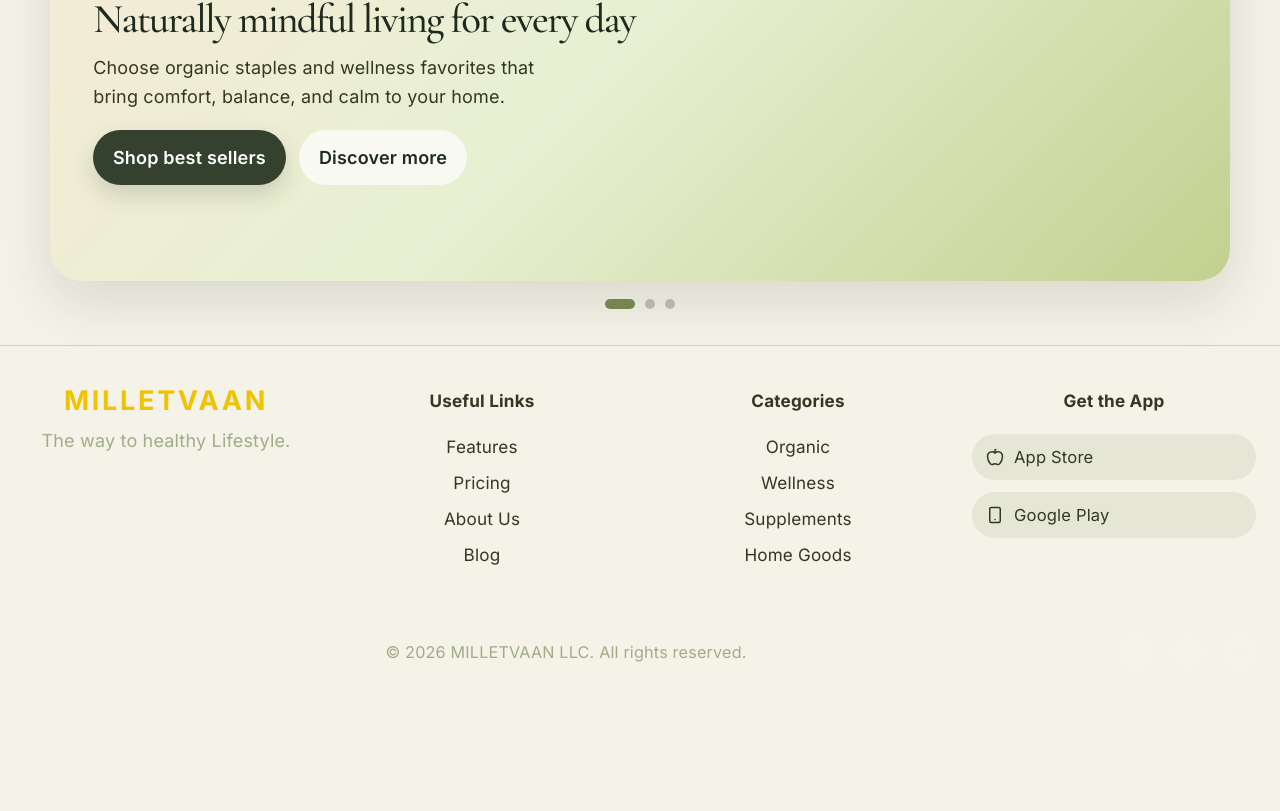
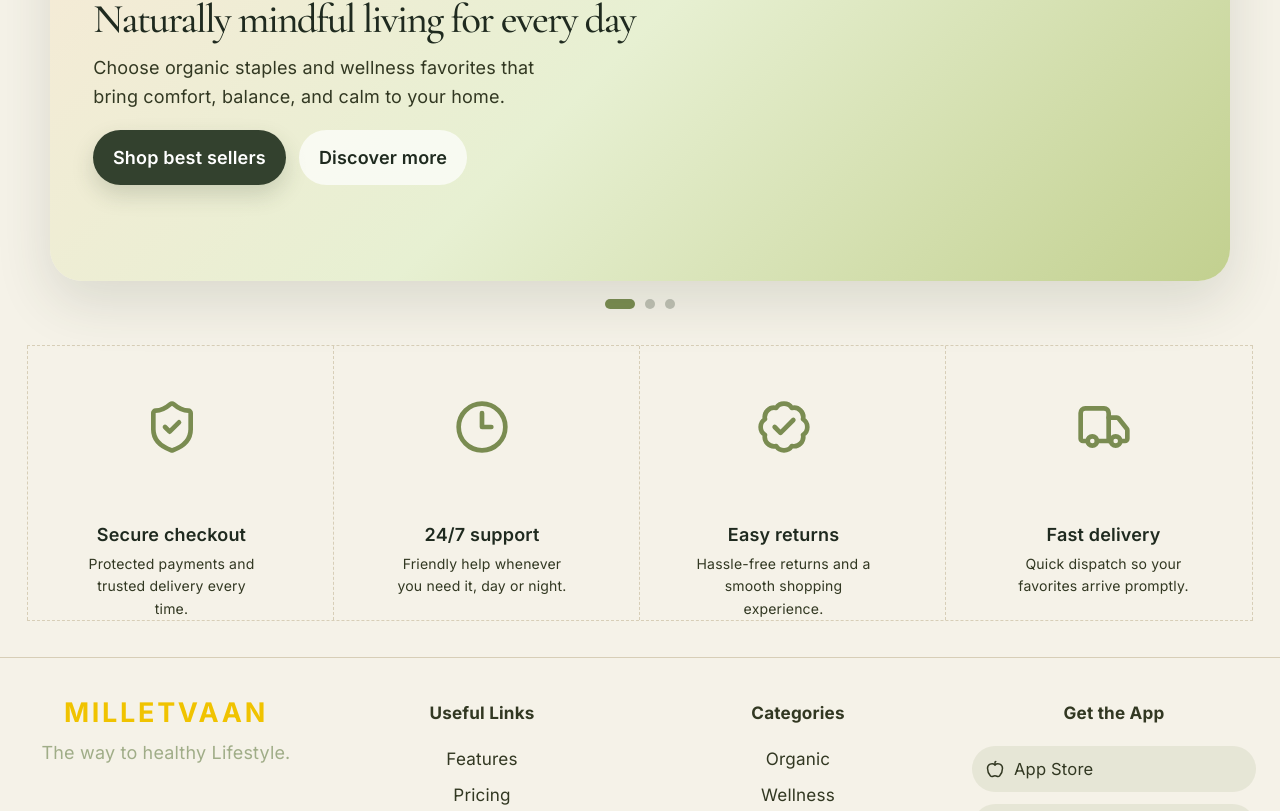
Before and after one commit to madhavavarma/ZenClient, a React (Vite) app: page / in a window 1280 px wide. Shown: the part 401-1212 px from the top of the page. Before the commit the page ends 1095 px from the top, so only its background shows below. Built offline with nearby package versions, Linux system fonts and the light colour scheme.

Commit message:
Feature | Trust Strip

```diff
--- a/src/components/hero/HeroCarousel.tsx
+++ b/src/components/hero/HeroCarousel.tsx
@@ -35,7 +35,7 @@ export default function HeroCarousel() {
 
   return (
     <section
-      className={styles.heroSection}
+      className={`${styles.heroSection} w-full`}
       aria-label="Featured organic products"
       aria-roledescription="carousel"
     >
--- /dev/null
+++ b/src/components/trust/TrustStrip.tsx
@@ -0,0 +1,59 @@
+import {
+  BadgeCheck,
+  Clock3,
+  ShieldCheck,
+  Truck,
+} from 'lucide-react';
+
+const trustItems = [
+  {
+    icon: ShieldCheck,
+    title: 'Secure checkout',
+    text: 'Protected payments and trusted delivery every time.',
+  },
+  {
+    icon: Clock3,
+    title: '24/7 support',
+    text: 'Friendly help whenever you need it, day or night.',
+  },
+  {
+    icon: BadgeCheck,
+    title: 'Easy returns',
+    text: 'Hassle-free returns and a smooth shopping experience.',
+  },
+  {
+    icon: Truck,
+    title: 'Fast delivery',
+    text: 'Quick dispatch so your favorites arrive promptly.',
+  },
+];
+
+export default function TrustStrip() {
+  return (
+    <section className="mt-8 mb-8 w-full" aria-label="Customer trust highlights">
+      <div className="w-full border-y border-dashed border-[var(--border)]">
+        <div className="grid gap-0 border-x border-dashed border-[var(--border)] grid-cols-2 lg:grid-cols-4">
+          {trustItems.map((item, index) => {
+            const Icon = item.icon;
+            const isLast = index === trustItems.length - 1;
+
+            return (
+              <div
+                key={item.title}
+                className={`flex flex-col items-center text-center ${isLast ? '' : 'border-b border-dashed border-[var(--border)] pb-4 sm:border-b-0 sm:border-r sm:border-dashed sm:pr-4 sm:pb-0'} ${index % 2 === 0 ? 'border-r border-dashed border-[var(--border)] pr-2' : 'pl-2'}`}
+              >
+                <div className="mb-3 flex h-32 w-32 items-center justify-center text-[var(--accent)] sm:h-36 sm:w-36">
+                  <Icon size={56} aria-hidden="true" />
+                </div>
+                <div className="max-w-[180px] text-center">
+                  <h3 className="mb-1 text-base font-semibold text-[var(--text-h)]">{item.title}</h3>
+                  <p className="text-[0.78rem] italic leading-5 text-[var(--text)]">{item.text}</p>
+                </div>
+              </div>
+            );
+          })}
+        </div>
+      </div>
+    </section>
+  );
+}
--- a/src/pages/Home.tsx
+++ b/src/pages/Home.tsx
@@ -1,8 +1,9 @@
 import HeroCarousel from '../components/hero/HeroCarousel';
+import TrustStrip from '../components/trust/TrustStrip';
 
 export default function Home() {
   return (
-    <section className="w-full max-w-6xl text-center px-2 sm:px-0">
+    <section className="w-full max-w-6xl text-center px-3 sm:px-4 lg:px-0">
       <div className="mb-6">
         <p className="text-sm font-semibold uppercase tracking-[0.24em] text-[var(--accent)] mb-2">
           Organic living, reimagined
@@ -10,10 +11,10 @@ export default function Home() {
         <h1 className="text-4xl font-semibold mb-3 home-heading">
           Welcome to <span className="millettvan-text">MILLETVAAN</span>
         </h1>
-
       </div>
 
       <HeroCarousel />
+      <TrustStrip />
     </section>
   );
 }
```
